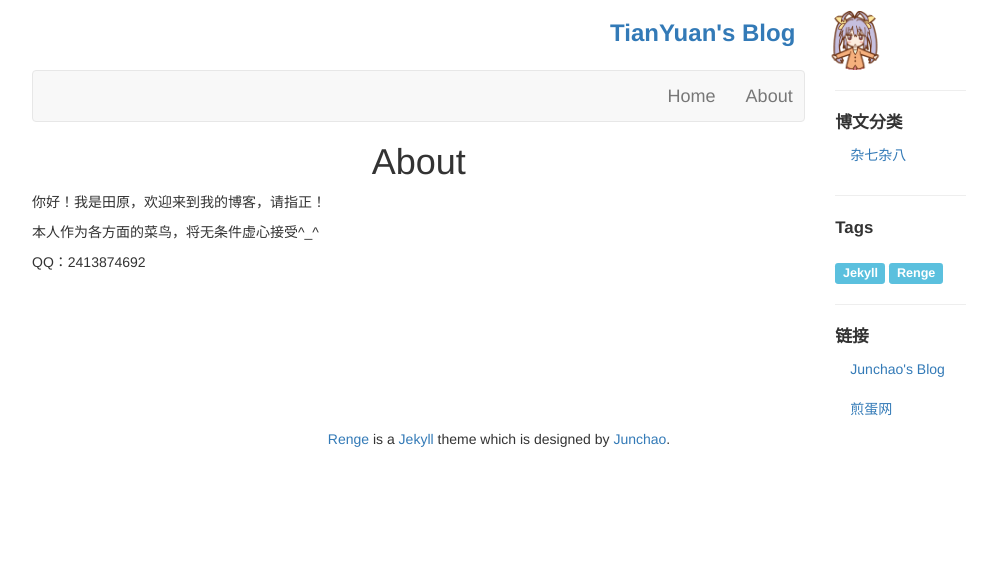
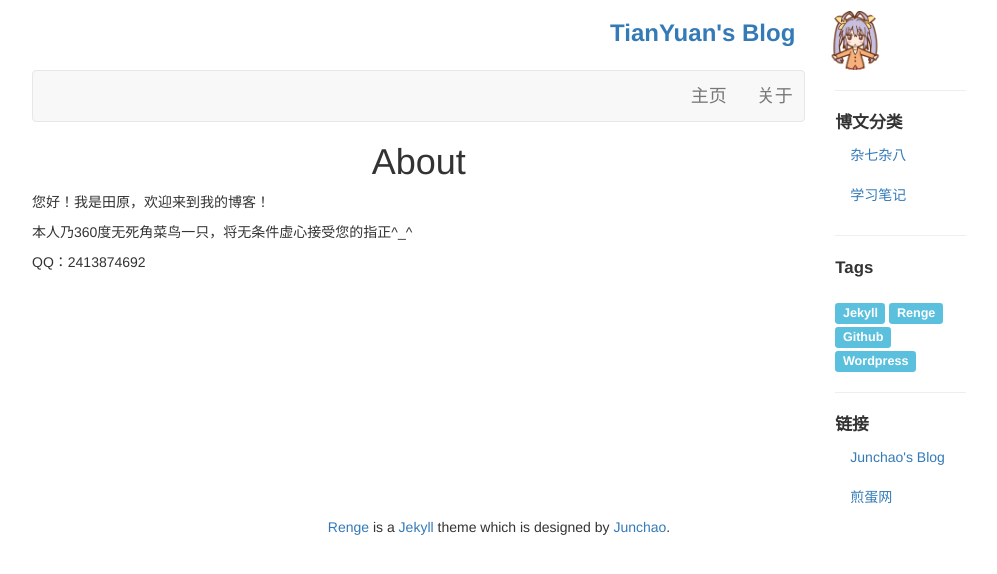
Before and after one commit to zeff2010/zeff2010.github.io, a Jekyll site: the page built from about.md, in a window 1280 px wide. Shown: the top 574 px of the page, without its empty margins (141-1138 px from the left). Built offline with Jekyll 4.4.1, drawn with Linux system fonts in a browser that asks for light colours.

```diff
--- a/_includes/header.html
+++ b/_includes/header.html
@@ -17,8 +17,8 @@
           <!-- sub menu -->
           <ul class="navbar navbar-default" role="navigation">
             <div class="navbar-header navbar-right">
-              <a class="nav navbar-brand" href="/">Home</a>
-              <a class="nav navbar-brand" href="/about">About</a>
+              <a class="nav navbar-brand" href="/">主页</a>
+              <a class="nav navbar-brand" href="/about">关于</a>
 
               &nbsp;&nbsp;&nbsp;
             </div>
--- a/about.md
+++ b/about.md
@@ -4,8 +4,8 @@ title: About
 permalink: /about/
 ---
 
-你好！我是田原，欢迎来到我的博客，请指正！
+您好！我是田原，欢迎来到我的博客！
 
-本人作为各方面的菜鸟，将无条件虚心接受^_^
+本人乃360度无死角菜鸟一只，将无条件虚心接受您的指正^_^
 
 QQ：2413874692
```
Also changed, not shown: _posts/2017-03-27-build-your-own-blog-with-Jekyll.markdown (added, +61 -0 lines), images/clone-repository-to-local.png (added), images/creat-new-repository.png (added).
